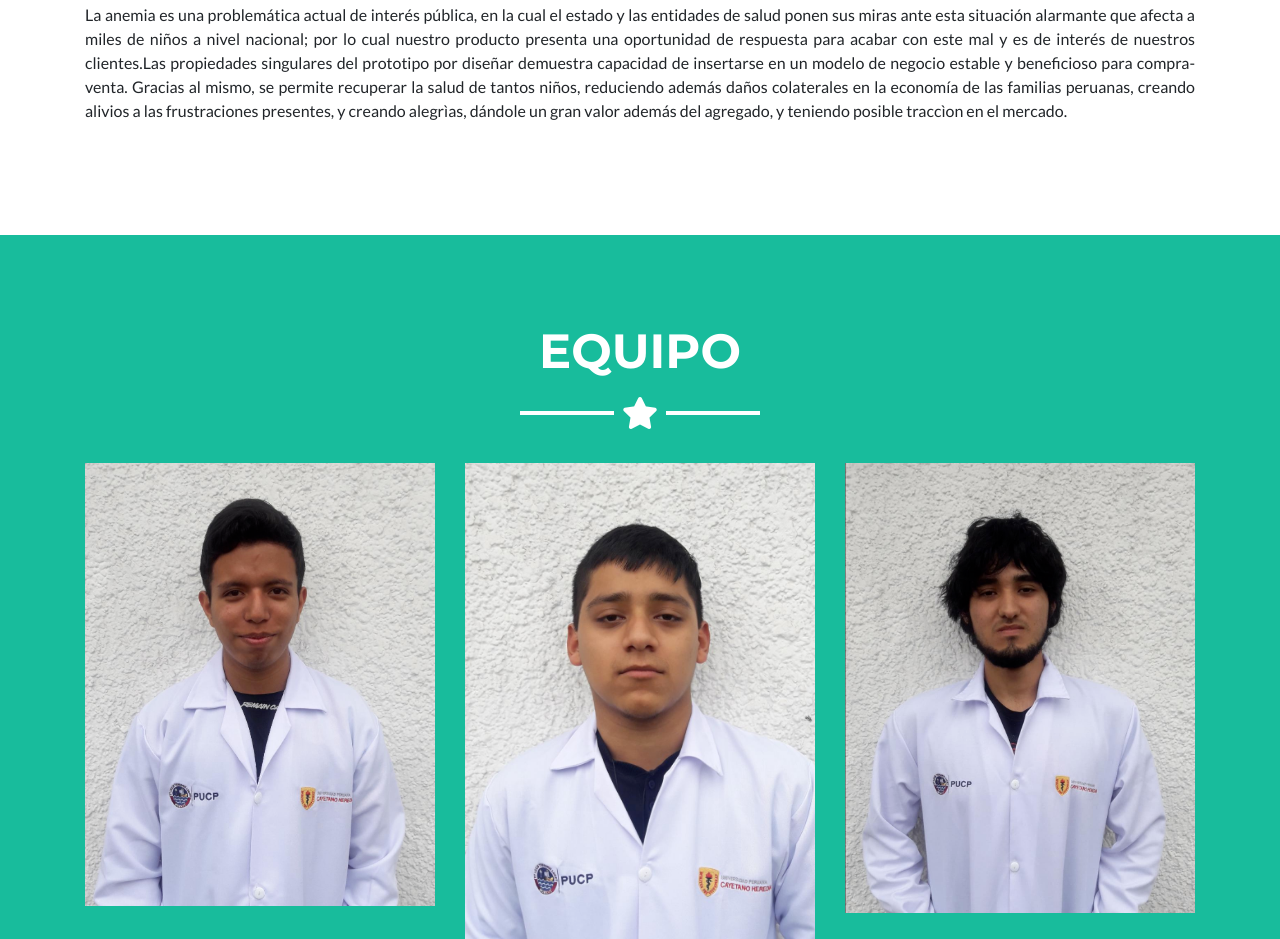
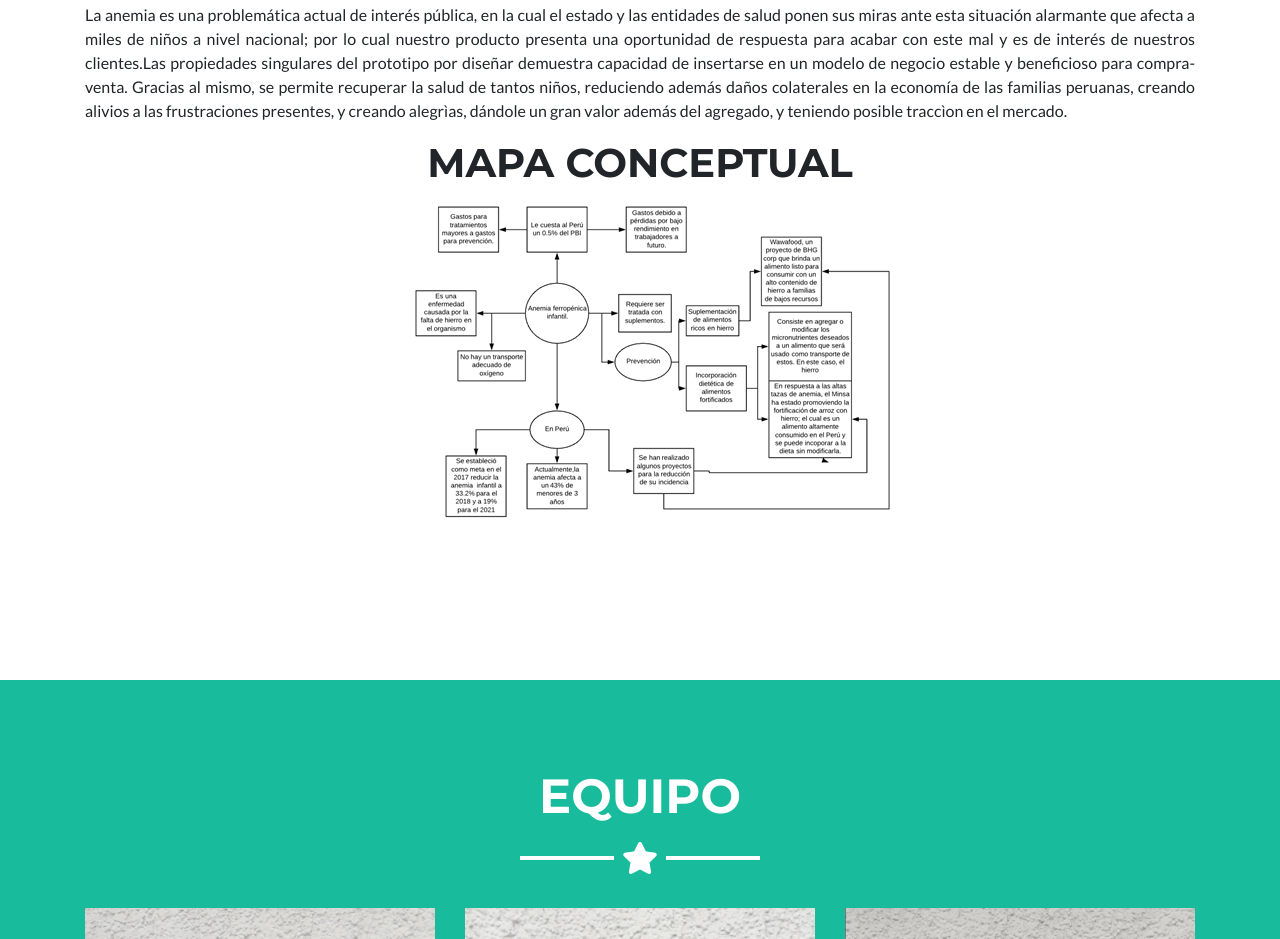
Before and after one commit to LuisRevilla23/GPI2911, a website: page index.html in a window 1280 px wide. Shown: the part 5669-6608 px from the top of the page. Drawn offline with nearby package versions, Linux system fonts and the light colour scheme.

Commit message:
Update index.html

```diff
--- a/index.html
+++ b/index.html
@@ -220,6 +220,8 @@
             <h1 class="text-center text-uppercase mb-0">Encaje producto-mercado</h1>
               <hr class="star-light">
                 <p class="mb-5"><p class="text-justify">La anemia es una problemática actual de interés pública, en la cual el estado y las entidades de salud ponen sus miras ante esta situación alarmante que afecta a miles de niños a nivel nacional; por lo cual nuestro producto presenta una oportunidad de respuesta para acabar con este mal y es de interés de nuestros clientes.Las propiedades singulares del prototipo por diseñar demuestra capacidad de insertarse en un modelo de negocio estable y beneficioso para compra-venta. Gracias al mismo, se permite recuperar la salud de tantos niños, reduciendo además daños colaterales en la economía de las familias peruanas, creando alivios a las frustraciones presentes, y creando alegrìas, dándole un gran valor además del agregado, y teniendo posible traccìon en el mercado.
+            <h1 class="text-center text-uppercase mb-0">Mapa conceptual</h1>
+           <img class="img-fluid mb-5 d-block mx-auto" src="img/mapaconceptual.PNG" alt="">
         </p></p>
           </div>
     </section>
```
